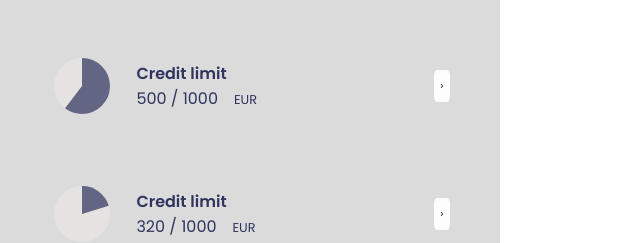
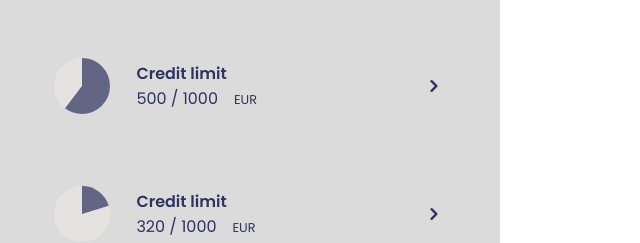
Before and after one commit to billionsjoel/quickTrans, a React (Create React App) app: page / in a window 1280 px wide. Shown: the part 678-921 px from the top of the page, without its empty margins (0-640 px from the left). Built offline with nearby package versions, Linux system fonts and the light colour scheme.

Commit message:
Style chev

```diff
--- a/src/components/VisaSection/CreditPanels/style.module.scss
+++ b/src/components/VisaSection/CreditPanels/style.module.scss
@@ -48,6 +48,9 @@
 			}
 		}
 
-
+		& .chev {
+			background-color: transparent;
+			font-size: 2rem;
+		}
 	}
 }
```
